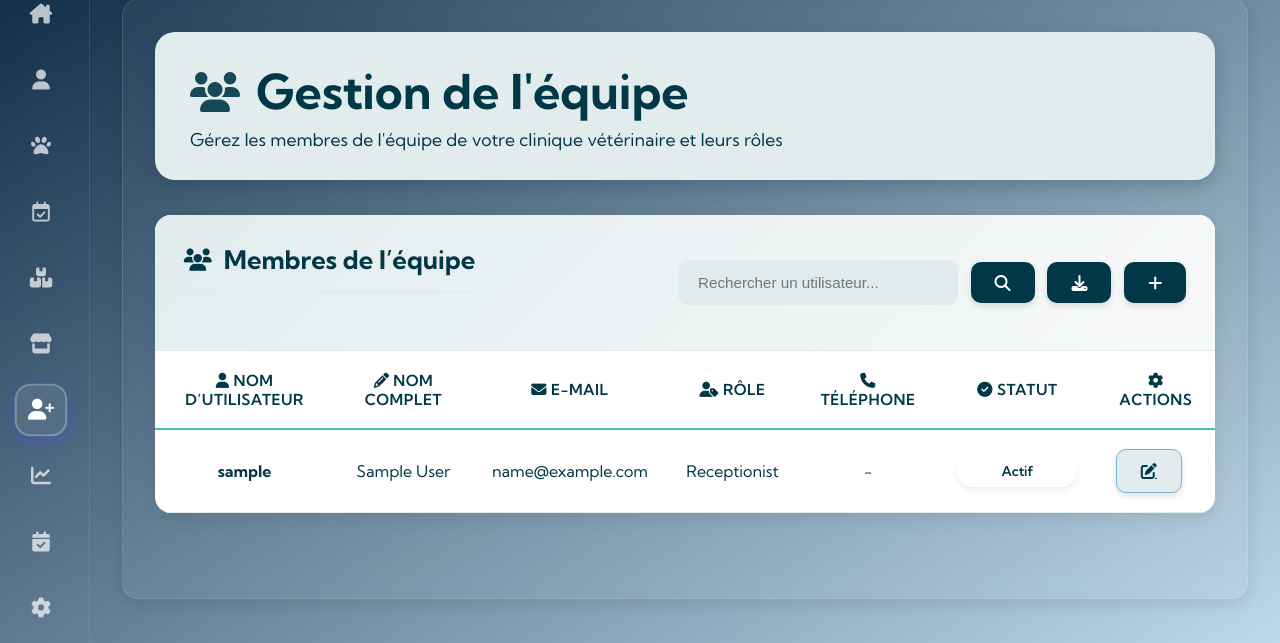
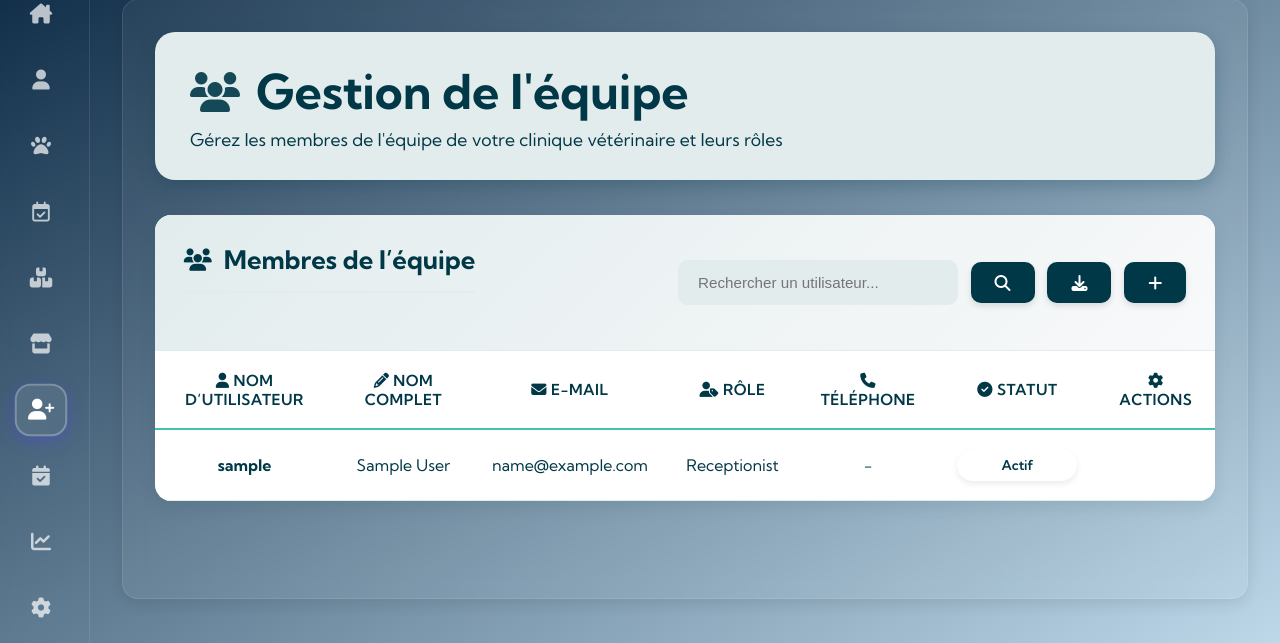
Before and after one commit to tarik-dafour/veterinary, a Django app: page /users/ in a window 1280 px wide. Shown: the part 157-800 px from the top of the page. Run offline with Django 5.2, Linux system fonts and the light colour scheme; the visitor is signed in with stand-in values (Sample User, id 1); data comes from the database, SQL or seed files in the repository.

Commit message:
Vesrion by said

```diff
--- a/core/templates/core/base.html
+++ b/core/templates/core/base.html
@@ -122,7 +122,7 @@
                    role="menuitem"
                    aria-label="Afficher les rapports">
                     <span class="nav-icon" aria-hidden="true">
-                        <i class="fa-solid fa-chart-line"></i>
+                        <i class="fa-solid fa-calendar-check"></i>
                     </span>
                 </a>
             </li>
@@ -133,7 +133,7 @@
                    role="menuitem"
                    aria-label="Voir les rapports des rendez-vous">
                     <span class="nav-icon" aria-hidden="true">
-                        <i class="fa-solid fa-calendar-check"></i>
+                        <i class="fa-solid fa-chart-line"></i>
                     </span>
                 </a>
             </li>
--- a/core/templates/core/users.html
+++ b/core/templates/core/users.html
@@ -193,9 +193,6 @@
                 </td>
                 <td>
                     <div class="btn-group">
-                        <a class="btn btn-secondary" href="{% url 'users' %}?edit={{ user.id }}">
-                            <i class="fa-solid fa-pen-to-square"></i>
-                        </a>
                         {% if user.id != request.user.id %}
                             <a class="btn btn-danger" href="{% url 'users' %}?delete={{ user.id }}"
                                onclick="return confirm('Êtes-vous sûr de vouloir supprimer cet utilisateur ?');">
```
Also changed, not shown: media/avatars/Design_sans_titre.png (added), media/avatars/Ea-FC-24.png (added), media/avatars/Red_Dead.png (added), 1 other file.
